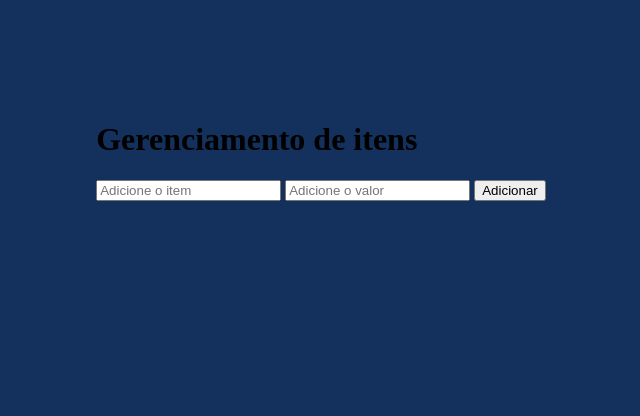
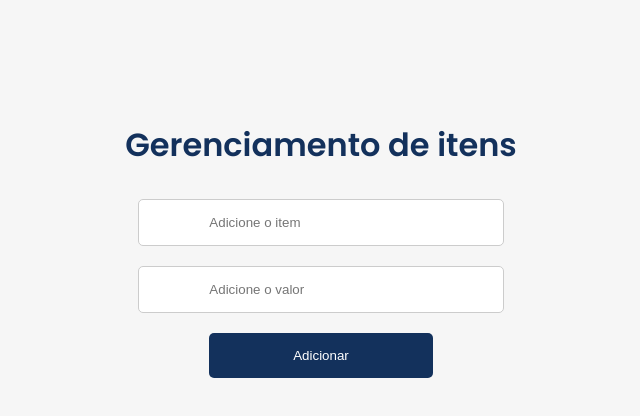
Before and after one commit to GuilhLopes/Controle_Estoque, a website: page home.html in a window 1280 px wide. Shown: the whole page, without its empty margins (299-939 px from the left). Drawn offline with nearby package versions, Linux system fonts and the light colour scheme; a web font is replaced by a local one.

Commit message:
Update style.css

```diff
--- a/public/styles/style.css
+++ b/public/styles/style.css
@@ -71,3 +71,60 @@ img{
     background-color: #13315C;
     text-align: center;
 }
+
+/* */
+
+.home {
+  background-color: #f6f6f6;
+}
+
+.home__div {
+  display: flex;
+  align-items: center;
+  justify-content: center;
+  flex-direction: column;
+}
+
+.item__label {
+  margin-bottom: 16px;
+}
+
+.adiciona__botao {
+  display: flex;
+  justify-content: center;
+  align-items: center;
+}
+
+.home__titulo {
+  text-align: center;
+  color: #13315C;
+  margin-bottom: 20px;
+  font-family: var(--font-mae);
+}
+
+.home__label {
+  display: flex;
+  flex-direction: column;
+  align-items: center;
+}
+
+input[type="text"],
+input[type="submit"] {
+  width: 70%;
+  padding: 15px 70px;
+  margin: 10px 0;
+  border: 1px solid #ccc;
+  border-radius: 5px;
+}
+
+input[type="submit"] {
+  background-color: #13315C;
+  color: white;
+  border: none;
+  cursor: pointer;
+  transition: background-color 0.3s;
+}
+
+input[type="submit"]:hover {
+  background-color: #3e6090;
+}
```
